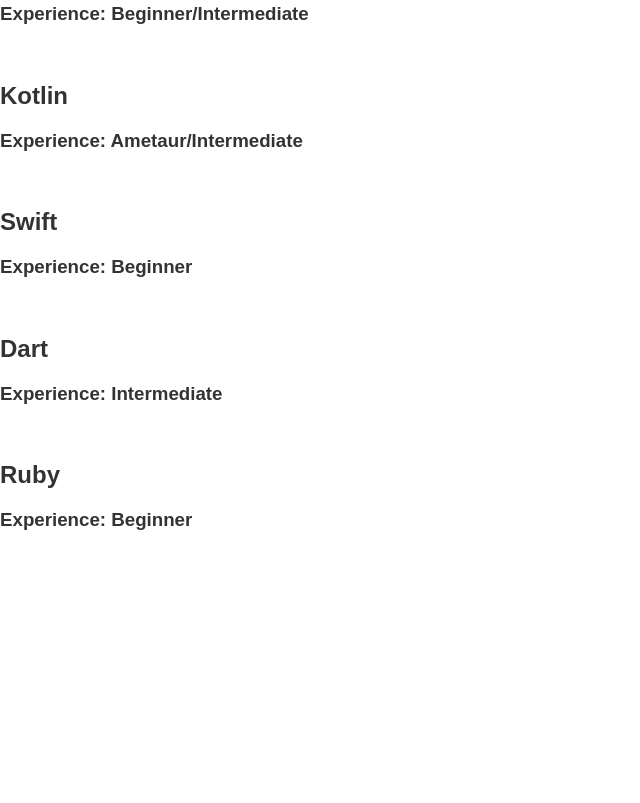
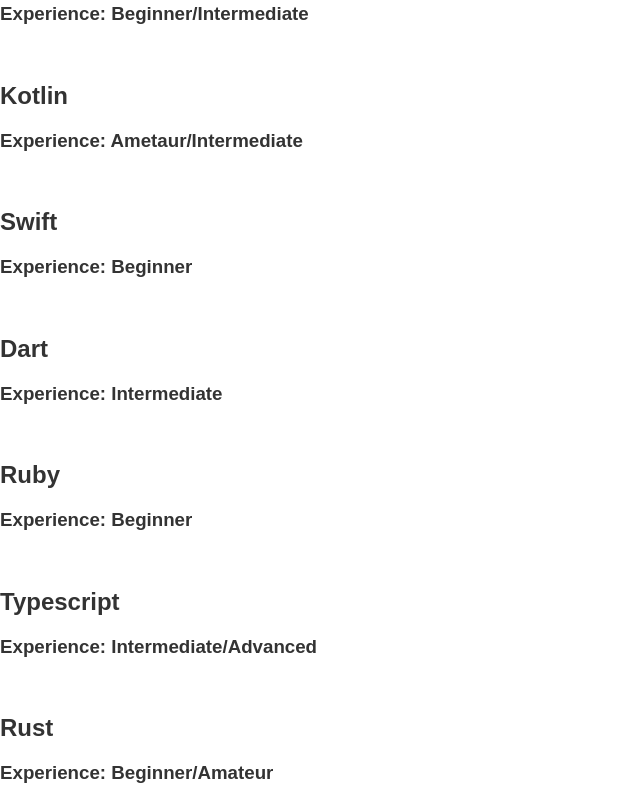
Before and after one commit to Bophelo-Thwala/bophelo-thwala.github.io, a plain HTML site: page pages/home.html in a window 1280 px wide. Shown: the part 1739-2542 px from the top of the page, without its empty margins (0-640 px from the left). Before the commit the page ends 2289 px from the top, so only its background shows below. Drawn offline with Linux system fonts and the light colour scheme.

Commit message:
Updated assets

```diff
--- a/pages/home.html
+++ b/pages/home.html
@@ -197,6 +197,24 @@
                     <h2>Ruby</h2>
                     <h3>Experience: Beginner</h3>
                 </div>
+
+                <div class="Languages-Card">
+                    <div class="Language-Icon">
+                        <img />
+                    </div>
+
+                    <h2>Typescript</h2>
+                    <h3>Experience: Intermediate/Advanced</h3>
+                </div>
+
+                <div class="Languages-Card">
+                    <div class="Language-Icon">
+                        <img />
+                    </div>
+
+                    <h2>Rust</h2>
+                    <h3>Experience: Beginner/Amateur</h3>
+                </div>
             </section>
         </div>
 
```
Also changed, not shown: assets/asset reference.txt, assets/rust.png (added), assets/typescript.png (added).
